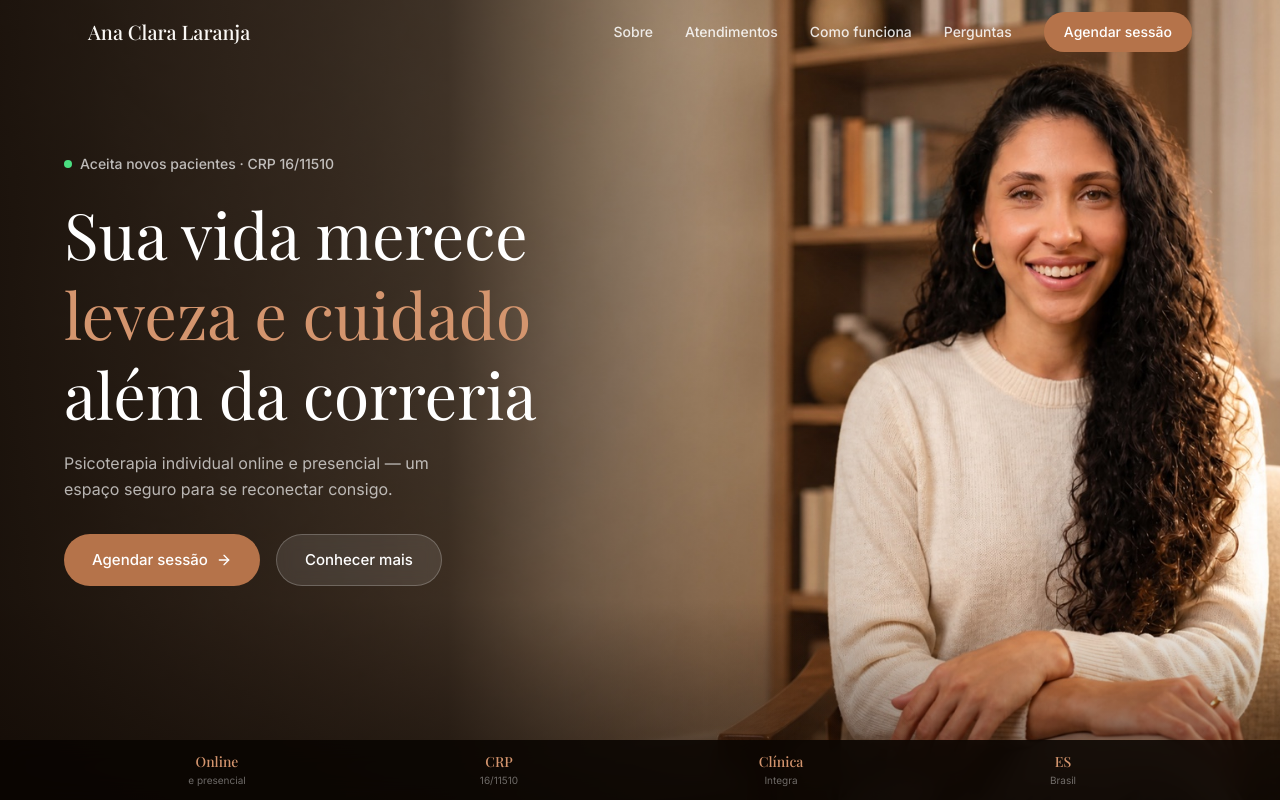
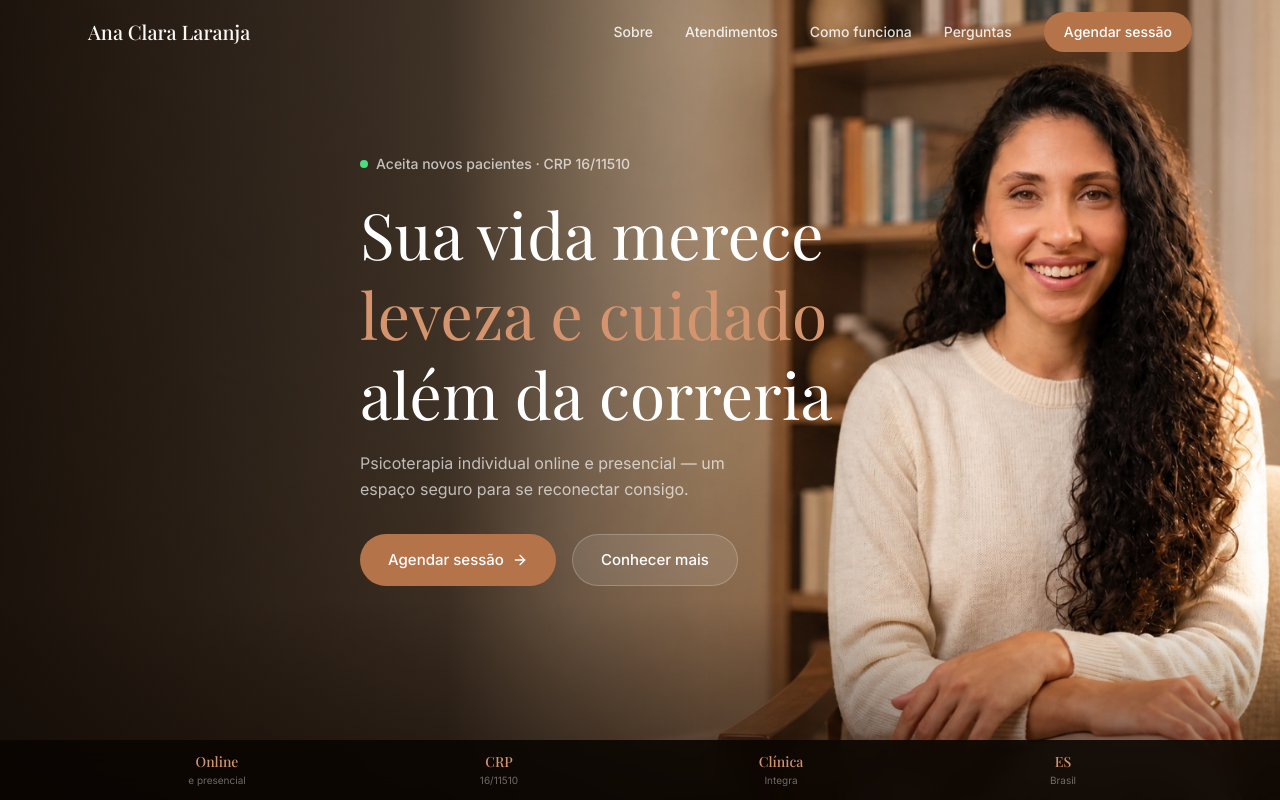
Before and after one commit to danlima-rgb/codetest, a React (Vite) app in the folder ana-clara/: page / in a window 1280 px wide. Shown: the top 800 px of the page. Built offline with nearby package versions, Linux system fonts and the light colour scheme; a web font is replaced by a local one.

Commit message:
Desktop hero: 360px horizontal padding on content area
https://claude.ai/code/session_01LxZUVBEu8W7zuxfJnN4KUf

```diff
--- a/ana-clara/src/components/Hero.jsx
+++ b/ana-clara/src/components/Hero.jsx
@@ -135,7 +135,7 @@ export default function Hero() {
           />
         </div>
 
-        <div className="relative z-10 flex-1 flex flex-col justify-center" style={{ paddingLeft: '5%', maxWidth: '44%' }}>
+        <div className="relative z-10 flex-1 flex flex-col justify-center" style={{ paddingLeft: '360px', paddingRight: '360px' }}>
           <div>
             <div className="flex items-center gap-2 mb-5">
               <div className="w-2 h-2 rounded-full bg-green-400 animate-pulse" />
```
